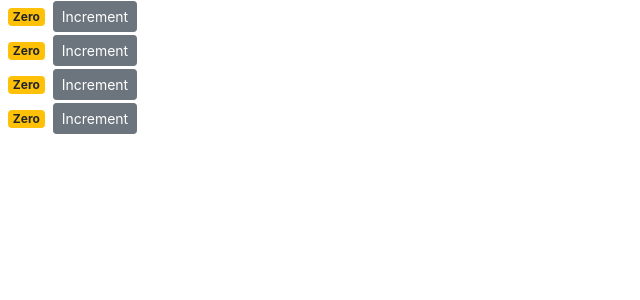
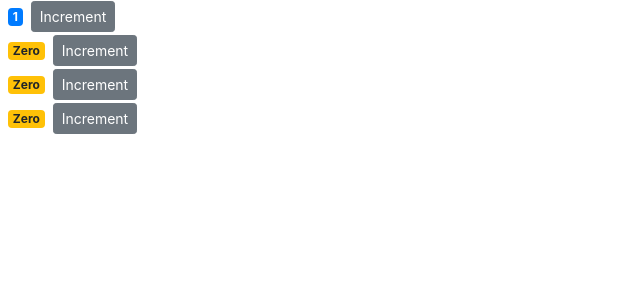
Before and after one commit to RanjithSatla/React-Practice, a React (Create React App) app in the folder counter/: page / in a window 1280 px wide. Shown: the top 300 px of the page, without its empty margins (0-640 px from the left). Built offline with nearby package versions, Linux system fonts and the light colour scheme.

Commit message:
Passing Props

```diff
--- a/counter/src/Components/counter.jsx
+++ b/counter/src/Components/counter.jsx
@@ -2,14 +2,14 @@
 
 class Counter extends Component {
   state = {
-    count: 0,
+    value: this.props.value,
   };
+  handleIncrement = () => {
+    this.setState({ value: this.state.value + 1 });
+  };
+  render() {
+    console.log(this.props);
 
-  handleIncrement = () => {
-    this.setState({ count: this.state.count + 1 });
-  };
-
-  render() {
     return (
       <div>
         <span className={this.getBadgeClasses()}>{this.formatCount()}</span>
@@ -23,12 +23,12 @@
     );
   }
   formatCount = () => {
-    const { count } = this.state;
-    return count === 0 ? "Zero" : count;
+    const { value } = this.state;
+    return value === 0 ? "Zero" : value;
   };
   getBadgeClasses() {
     let classes = "badge m-2 badge-";
-    classes += this.state.count === 0 ? "warning" : "primary";
+    classes += this.state.value === 0 ? "warning" : "primary";
     return classes;
   }
 }
--- a/counter/src/Components/counters.jsx
+++ b/counter/src/Components/counters.jsx
@@ -4,7 +4,7 @@
 class Counters extends Component {
   state = {
     counters: [
-      { id: 1, value: 0 },
+      { id: 1, value: 1 },
       { id: 2, value: 0 },
       { id: 3, value: 0 },
       { id: 4, value: 0 },
@@ -14,7 +14,7 @@
     return (
       <div>
         {this.state.counters.map((counter) => (
-          <Counter key={counter.id} />
+          <Counter key={counter.id} value={counter.value} />
         ))}
       </div>
     );
```
